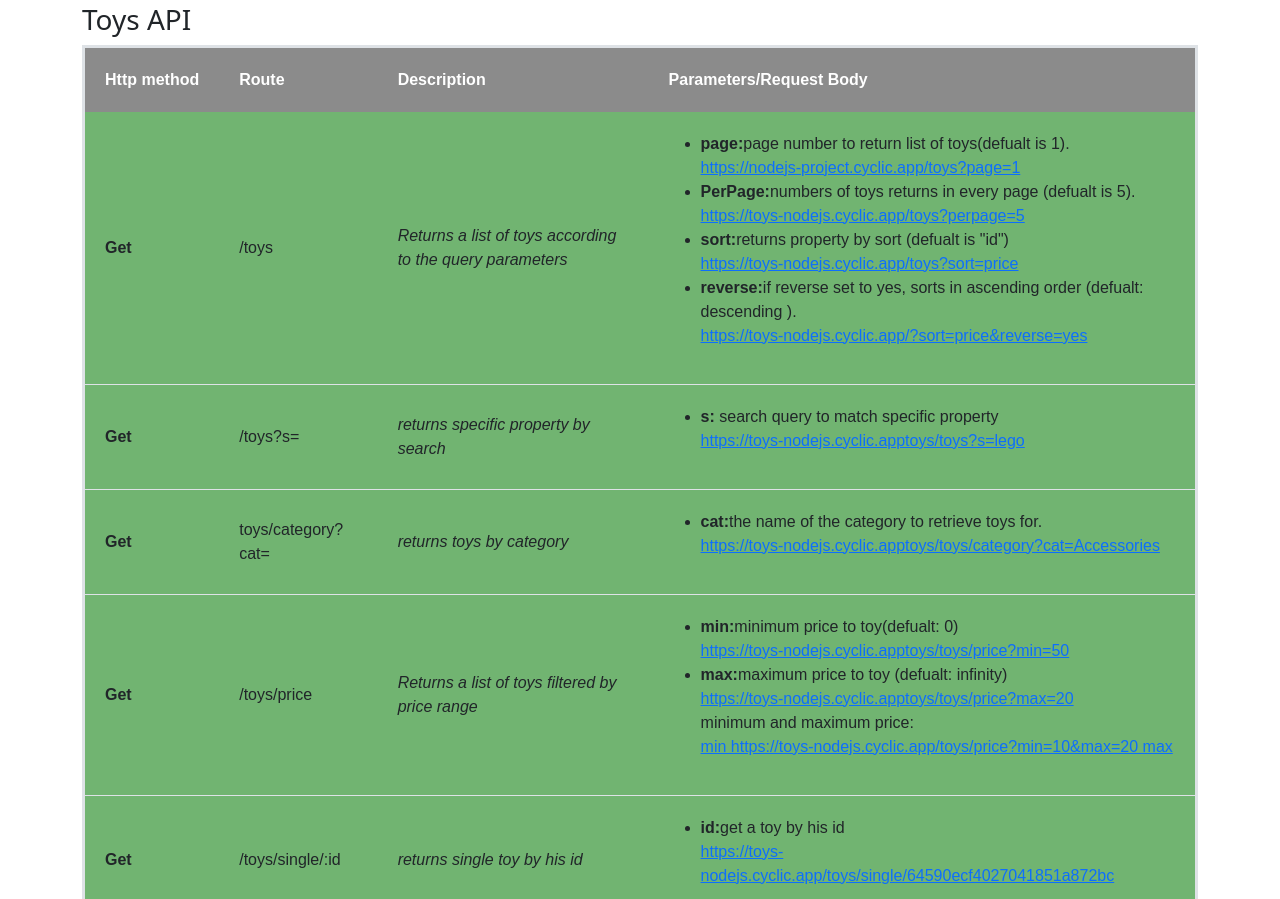
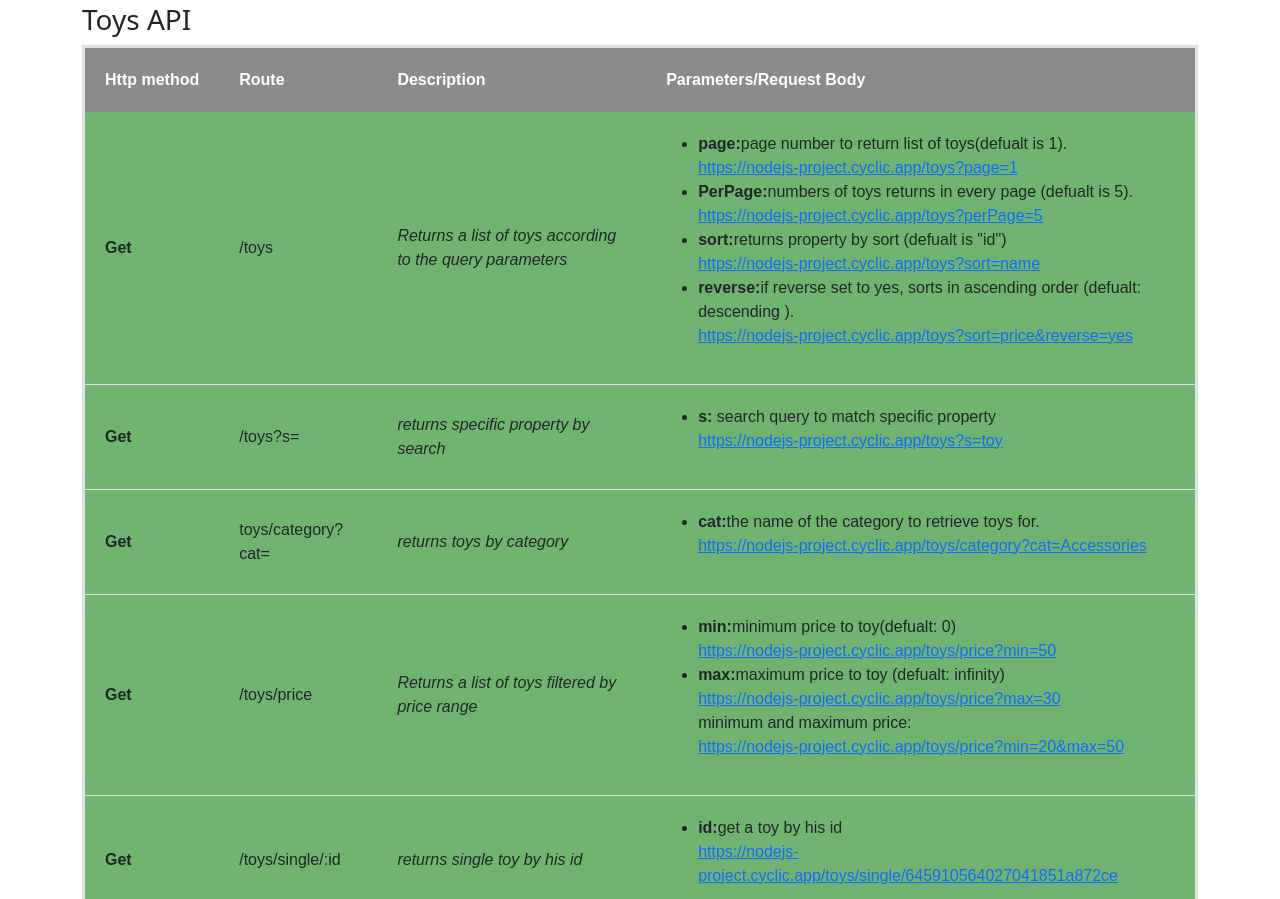
Before and after one commit to NadavHD/nodejs_toys, a website: page public/index.html in a window 1280 px wide. Shown: the part 53-952 px from the top of the page. Drawn offline with nearby package versions, Linux system fonts and the light colour scheme.

Commit message:
Add files via upload

```diff
--- a/public/index.html
+++ b/public/index.html
@@ -60,17 +60,17 @@
                 <li>
                   <span class="fw-bolder">PerPage:</span>numbers of toys returns
                   in every page (defualt is 5).<br />
-                  <a href="https://toys-nodejs.cyclic.app/toys?perpage=5">https://toys-nodejs.cyclic.app/toys?perpage=5</a>
+                  <a href="https://nodejs-project.cyclic.app/toys?perPage=5">https://nodejs-project.cyclic.app/toys?perPage=5</a>
                 </li>
                 <li>
                   <span class="fw-bolder">sort:</span>returns property by sort
                   (defualt is "id")<br />
-                  <a href="https://toys-nodejs.cyclic.app/toys?sort=price">https://toys-nodejs.cyclic.app/toys?sort=price</a>
+                  <a href="https://nodejs-project.cyclic.app/toys?sort=name">https://nodejs-project.cyclic.app/toys?sort=name</a>
                 </li>
                 <li>
                   <span class="fw-bolder">reverse:</span>if reverse set to yes,
                   sorts in ascending order (defualt: descending ).<br />
-                  <a href="https://toys-nodejs.cyclic.app/?sort=price&reverse=yes">https://toys-nodejs.cyclic.app/?sort=price&reverse=yes</a>
+                  <a href="https://nodejs-project.cyclic.app/toys?sort=price&reverse=yes">https://nodejs-project.cyclic.app/toys?sort=price&reverse=yes</a>
                 </li>
               </ul>
             </td>
@@ -87,7 +87,7 @@
                 <li>
                   <span class="fw-bold">s:</span> search query to match specific
                   property<br />
-                  <a href="https://toys-nodejs.cyclic.apptoys/toys?s=lego">https://toys-nodejs.cyclic.apptoys/toys?s=lego</a>
+                  <a href="https://nodejs-project.cyclic.app/toys?s=toy">https://nodejs-project.cyclic.app/toys?s=toy</a>
                 </li>
               </ul>
             </td>
@@ -104,7 +104,7 @@
                 <li>
                   <span class="fw-bold">cat:</span>the name of the category to
                   retrieve toys for. <br />
-                  <a href="https://toys-nodejs.cyclic.apptoys/toys/category?cat=Accessories">https://toys-nodejs.cyclic.apptoys/toys/category?cat=Accessories</a>
+                  <a href="https://nodejs-project.cyclic.app/toys/category?cat=Accessories">https://nodejs-project.cyclic.app/toys/category?cat=Accessories</a>
                 </li>
               </ul>
             </td>
@@ -121,15 +121,15 @@
                 <li>
                   <span class="fw-bold">min:</span>minimum price to toy(defualt:
                   0)<br />
-                  <a href="https://toys-nodejs.cyclic.apptoys/toys/price?min=50">https://toys-nodejs.cyclic.apptoys/toys/price?min=50</a>
+                  <a href="https://nodejs-project.cyclic.app/toys/price?min=50">https://nodejs-project.cyclic.app/toys/price?min=50</a>
                 </li>
 
                 <li>
                   <span class="fw-bold">max:</span>maximum price to toy
                   (defualt: infinity)<br />
-                  <a href="https://toys-nodejs.cyclic.apptoys/toys/price?max=20">https://toys-nodejs.cyclic.apptoys/toys/price?max=20</a><br />
+                  <a href="https://nodejs-project.cyclic.app/toys/price?max=30">https://nodejs-project.cyclic.app/toys/price?max=30</a><br />
                   <p>
-                    minimum and maximum price:<a href="https://toys-nodejs.cyclic.app/toys/price?min=10&max=20"><br />min https://toys-nodejs.cyclic.app/toys/price?min=10&max=20 max</a>
+                    minimum and maximum price:<a href="https://nodejs-project.cyclic.app/toys/price?min=20&max=50"><br />https://nodejs-project.cyclic.app/toys/price?min=20&max=50</a>
                   </p>
                 </li>
               </ul>
@@ -146,7 +146,7 @@
               <ul>
                 <li>
                   <span class="fw-bold">id:</span>get a toy by his id <br />
-                  <a href="https://toys-nodejs.cyclic.app/toys/single/64590ecf4027041851a872bc">https://toys-nodejs.cyclic.app/toys/single/64590ecf4027041851a872bc</a>
+                  <a href="https://nodejs-project.cyclic.app/toys/single/645910564027041851a872ce">https://nodejs-project.cyclic.app/toys/single/645910564027041851a872ce</a>
                 </li>
               </ul>
             </td>
```
